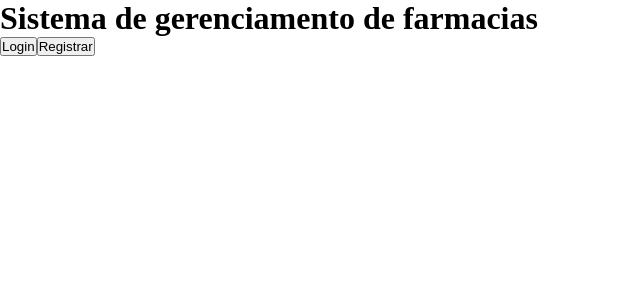
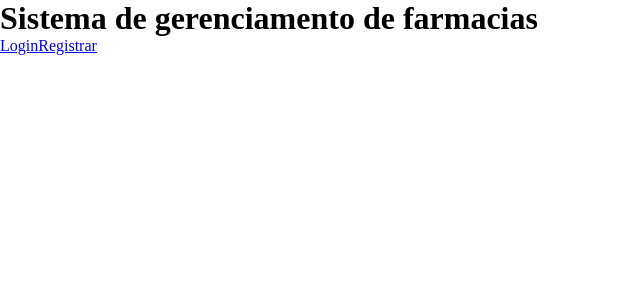
Before and after one commit to rTanure/eng-software-gestor-farmacia, a React (Vite) app in the folder client/: page / in a window 1280 px wide. Shown: the top 300 px of the page, without its empty margins (0-640 px from the left). Built offline with nearby package versions, Linux system fonts and the light colour scheme.

Commit message:
feat: Adiciona links para login e registro na home

```diff
--- a/client/src/ui/pages/home/Home.tsx
+++ b/client/src/ui/pages/home/Home.tsx
@@ -1,11 +1,12 @@
 import React from "react";
+import { Link } from "react-router-dom";
 
 export default function Home() {
   return (
     <div>
       <h1>Sistema de gerenciamento de farmacias</h1>
-      <button>Login</button>
-      <button>Registrar</button>
+      <Link to="/auth/login">Login</Link>
+      <Link to="/auth/register">Registrar</Link>
     </div>
   );
 }
```
